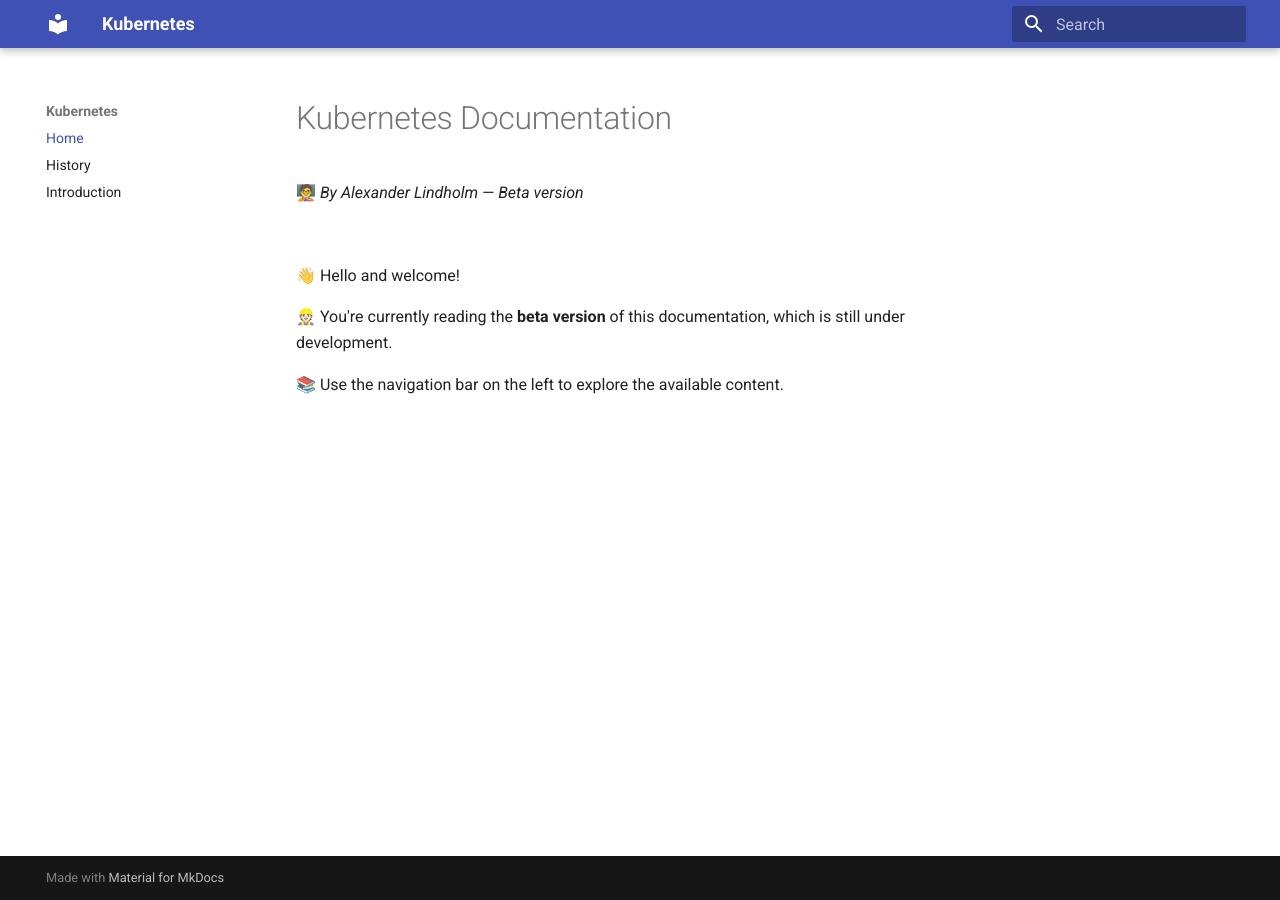
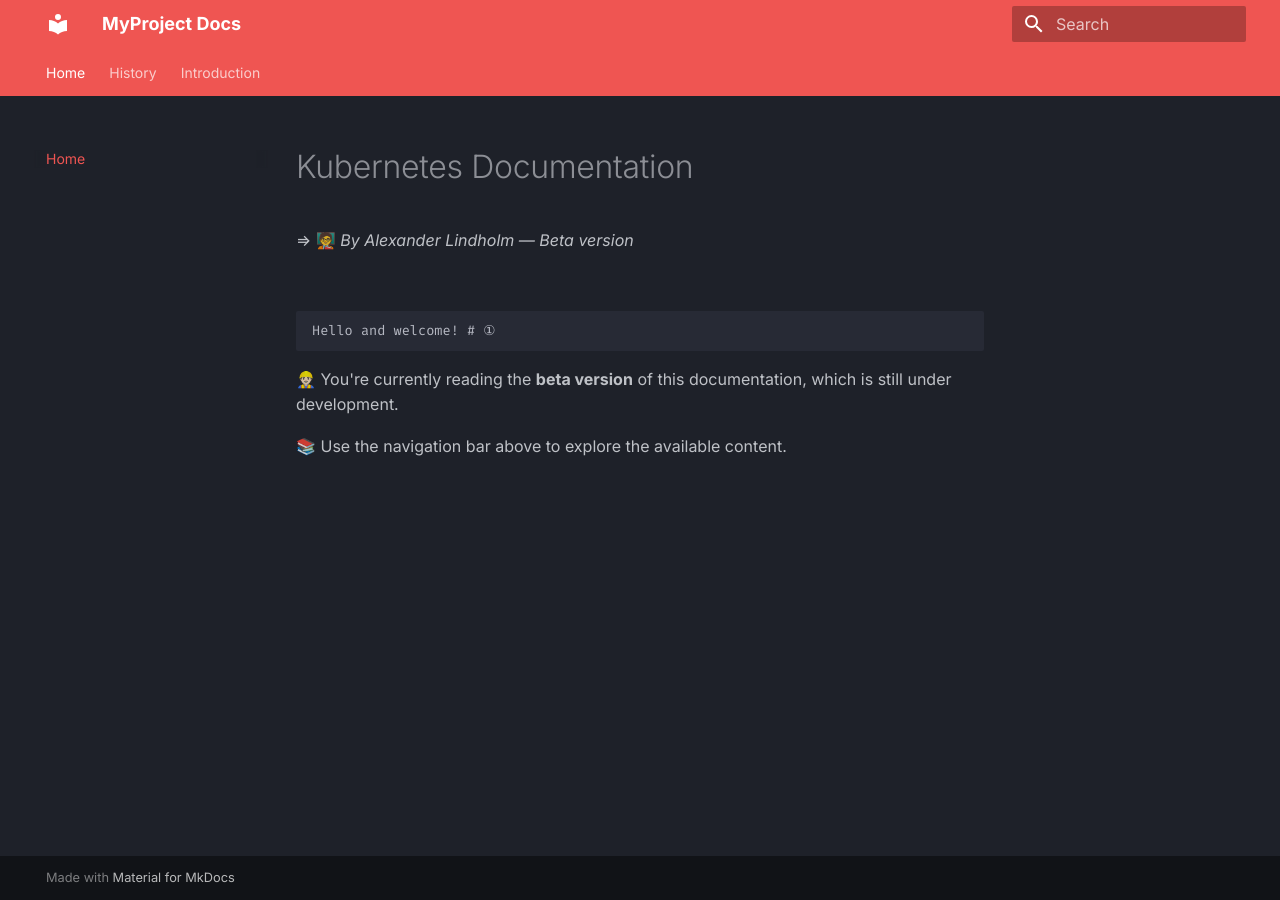
Before and after one commit to Alex0424/kubernetes, an MkDocs documentation site: the page built from docs/index.md, in a window 1280 px wide. Built offline with MkDocs 1.6.1 and Material for MkDocs 9.7.7, drawn with Linux system fonts in a browser that asks for light colours.

Commit message:
Reconfigured and modified mkdocs.

````diff
--- a/docs/index.md
+++ b/docs/index.md
@@ -1,11 +1,15 @@
 # Kubernetes Documentation
 
-🧑‍🏫 *By Alexander Lindholm — Beta version*
+=> 🧑‍🏫 *By Alexander Lindholm — Beta version*
 
 <br>
 
-👋 Hello and welcome!
+
+
+```
+Hello and welcome! # ①
+```
 
 👷🏻 You're currently reading the **beta version** of this documentation, which is still under development.
 
-📚 Use the navigation bar on the left to explore the available content.
+📚 Use the navigation bar above to explore the available content.
--- a/mkdocs.yml
+++ b/mkdocs.yml
@@ -1,6 +1,18 @@
-site_name: Kubernetes
+site_name: MyProject Docs
 theme:
   name: material
+  palette:
+    scheme: slate
+    primary: red
+    accent: red
+  font:
+    text: Inter
+    code: Fira Code
+  features:
+    - navigation.tabs
+    - navigation.instant
+    - search.suggest
+    - content.code.annotate # I still dont know what this code line does.
 
 nav:
   - Home: index.md
````
